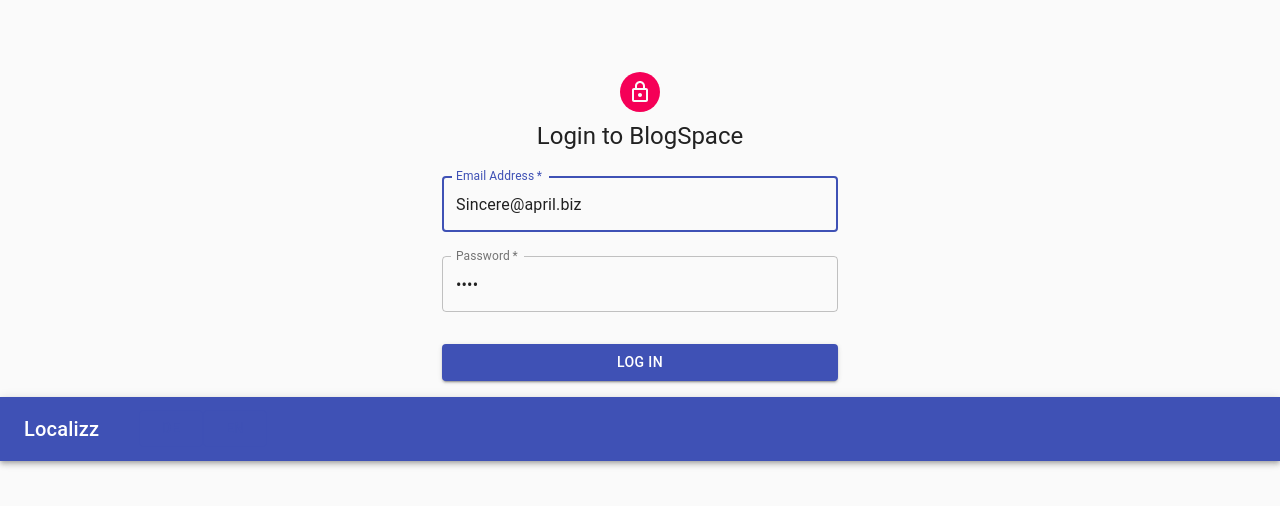
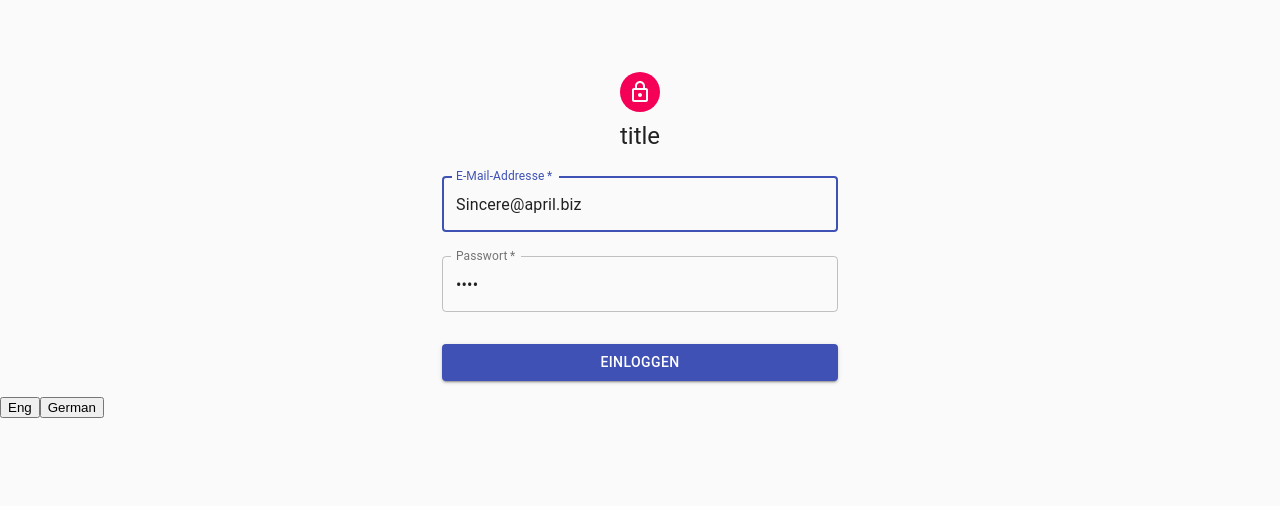
Before and after one commit to atulsh1983/language, a React (Create React App) app: page /login in a window 1280 px wide. Shown: the top 506 px of the page. Built offline with nearby package versions, Linux system fonts and the light colour scheme; no server answers; the HTML template or start-up script is replaced by a standard one.

Commit message:
button added

```diff
--- a/public/index.html
+++ b/public/index.html
@@ -4,37 +4,11 @@
     <meta charset="utf-8">
     <meta name="viewport" content="width=device-width, initial-scale=1, shrink-to-fit=no">
     <meta name="theme-color" content="#000000">
-    <!--
-      manifest.json provides metadata used when your web app is added to the
-      homescreen on Android. See https://developers.google.com/web/fundamentals/engage-and-retain/web-app-manifest/
-    -->
-    <link rel="manifest" href="%PUBLIC_URL%/manifest.json">
-    <link rel="shortcut icon" href="%PUBLIC_URL%/favicon.ico">
-    <!--
-      Notice the use of %PUBLIC_URL% in the tags above.
-      It will be replaced with the URL of the `public` folder during the build.
-      Only files inside the `public` folder can be referenced from the HTML.
 
-      Unlike "/favicon.ico" or "favicon.ico", "%PUBLIC_URL%/favicon.ico" will
-      work correctly both with client-side routing and a non-root public URL.
-      Learn how to configure a non-root public URL by running `npm run build`.
-    -->
-    <title>React App</title>
+    <title>Localizz</title>
   </head>
   <body>
-    <noscript>
-      You need to enable JavaScript to run this app.
-    </noscript>
     <div id="root"></div>
-    <!--
-      This HTML file is a template.
-      If you open it directly in the browser, you will see an empty page.
 
-      You can add webfonts, meta tags, or analytics to this file.
-      The build step will place the bundled scripts into the <body> tag.
-
-      To begin the development, run `npm start` or `yarn start`.
-      To create a production bundle, use `npm run build` or `yarn build`.
-    -->
   </body>
 </html>
--- a/public/locales/en/translation.json
+++ b/public/locales/en/translation.json
@@ -1,10 +1,10 @@
 {
-  "login": {
+
     "title": "Login to Localizz",
     "description": {
       "part1": "To get started, edit <1>src/App.js</1> and save to reload.",
       "part2": "Switch language between english and german using buttons above."
-    }
+
   }
 
 }
--- a/src/App.js
+++ b/src/App.js
@@ -11,7 +11,6 @@
   <>
     { isUserAuthenticated && <Navbar /> }
     <RouterComponent />
-    <Footer />
   </>
 )
 
--- a/src/components/navbar/Navbar.js
+++ b/src/components/navbar/Navbar.js
@@ -16,7 +16,7 @@
   },
 
   title: {
-    marginRight:'40px'
+    marginRight: '40px'
   },
   users: {
     marginRight: '10'
@@ -25,9 +25,10 @@
     marginRight: 'auto',
   },
   link: {
-    color:'white'
+    color: 'white'
   },
-  name: { flexGrow: 1,
+  name: {
+    flexGrow: 1,
     marginLeft: 'auto',
     marginTop: 10,
     minWidth: 130
@@ -50,7 +51,7 @@
     await setAnchorEl(null);
 
     await localStorage.removeItem("isAuth");
-    window.location.reload("./");
+    await window.location.reload("./");
   };
 
   const handleClose = () => {
@@ -73,7 +74,7 @@
             <Link href="/blogs/" className={classes.link}> Blogs</Link>
           </Button>
 
-          <div style={{ display: 'flex', flexDirection:'row'}}>
+          <div style={{ display: 'flex', flexDirection: 'row' }}>
             <Typography variant="subtitle1" className={classes.name}>
               User Name
             </Typography>
@@ -106,7 +107,6 @@
                 <MenuItem onClick={logoutUser}>Logout</MenuItem>
               </Menu>)
             }
-
           </div>
 
         </Toolbar>
--- a/src/i18n.js
+++ b/src/i18n.js
@@ -1,26 +1,69 @@
-import i18n from 'i18next';
-import Backend from 'i18next-http-backend';
-import LanguageDetector from 'i18next-browser-languagedetector';
-import { initReactI18next } from 'react-i18next';
+// import i18n from 'i18next';
+// import Backend from 'i18next-http-backend';
+// import LanguageDetector from 'i18next-browser-languagedetector';
+// import { initReactI18next } from 'react-i18next';
+
+// i18n
+//   // load translation using http -> see /public/locales
+//   // learn more: https://github.com/i18next/i18next-http-backend
+//   .use(Backend)
+//   // detect user language
+//   // learn more: https://github.com/i18next/i18next-browser-languageDetector
+//   .use(LanguageDetector)
+//   // pass the i18n instance to react-i18next.
+//   .use(initReactI18next)
+//   // init i18next
+//   // for all options read: https://www.i18next.com/overview/configuration-options
+//   .init({
+//     fallbackLng: 'en',
+//     debug: true,
+
+//     interpolation: {
+//       escapeValue: false, // not needed for react as it escapes by default
+//     },
+//   });
+
+// export default i18n;
+import i18n from "i18next";
+import { initReactI18next } from "react-i18next";
+
+const resources = {
+  en: {
+
+    translation: {
+      "title": "Login to Localizz",
+      "keywords": {
+        "email": "Email Address",
+        "password": "Password",
+      },
+      "btnText": {
+        "login": "Log In"
+      }
+
+    }
+  },
+  fr: {
+    translation: {
+      "keywords": {
+        "email": "E-Mail-Addresse",
+        "title": "Willkommen bei Localizz",
+        "password": "Passwort",
+      },
+      "btnText": {
+        "login": "Einloggen"
+      }
+    }
+  }
+};
 
 i18n
-  // load translation using http -> see /public/locales
-  // learn more: https://github.com/i18next/i18next-http-backend
-  .use(Backend)
-  // detect user language
-  // learn more: https://github.com/i18next/i18next-browser-languageDetector
-  .use(LanguageDetector)
-  // pass the i18n instance to react-i18next.
   .use(initReactI18next)
-  // init i18next
-  // for all options read: https://www.i18next.com/overview/configuration-options
   .init({
-    fallbackLng: 'en',
-    debug: true,
-
+    resources,
+    lng: "fr",
     interpolation: {
-      escapeValue: false, // not needed for react as it escapes by default
-    },
+      escapeValue: false
+    }
   });
 
 export default i18n;
--- a/src/pages/HomePage.js
+++ b/src/pages/HomePage.js
@@ -35,7 +35,7 @@
   return (
     <Grid container className={classes.root} spacing={1}>
       <Grid item xs={12}>
-        <Grid container justify="center" spacing={spacing} >
+        <Grid container justifyContent="center" spacing={spacing} >
 
           <Grid item>
             <Card className={classes.card}>
--- a/src/pages/LoginPage.js
+++ b/src/pages/LoginPage.js
@@ -28,10 +28,11 @@
 
 
 export default function LoginPage(props) {
+  const {t, i18n} = props
   const classes = useStyles();
+
   const [email, setEmail] = useState('Sincere@april.biz');
   const [password, setPassword] = useState('Bret');
-
 
   const onEmailChange = e => {
     setEmail(e.target.value);
@@ -44,7 +45,7 @@
   }
 
   const onSubmit = async event => {
-      console.log("in on submit");
+    console.log("in on submit");
     event.preventDefault();
     props.doLogin()
 
@@ -59,7 +60,7 @@
           <LockOutlinedIcon />
         </Avatar>
         <Typography component="h1" variant="h5">
-          Login to BlogSpace
+          {t('title')}
         </Typography>
 
         <form className={classes.form}>
@@ -69,7 +70,7 @@
             required
             fullWidth
             id="email"
-            label="Email Address"
+            label={t('keywords.email')}
             name="email"
             autoComplete="email"
             value={email}
@@ -84,7 +85,7 @@
             fullWidth
             name="password"
             value={password}
-            label="Password"
+            label={t('keywords.password')}
             type="password"
             id="password"
             autoComplete="current-password"
@@ -98,7 +99,7 @@
             className={classes.submit}
             onClick={onSubmit}
           >
-            Log In
+            {t('btnText.login')}
           </Button>
 
         </form>
--- a/src/router/index.js
+++ b/src/router/index.js
@@ -3,8 +3,12 @@
 import HomePage from '../pages/HomePage';
 import { BrowserRouter as Router, Switch, Route, Redirect, Link } from 'react-router-dom';
 import '../App';
+import { useTranslation } from 'react-i18next';
+
 
 const LoginFailed = () => {
+
+
     return (
         <div className="LoggedOut" >
             <h3>You are not logged in,
@@ -18,13 +22,16 @@
 const RouterComponent = () => {
 
     const state = { isUserAuthenticated: localStorage.getItem("isAuth") };
+    const { t, i18n } = useTranslation()
 
+    const changeLanguage = (lng) => {
+        i18n.changeLanguage(lng);
+    };
 
     async function doUserAuthen() {
         await localStorage.setItem("isAuth", true);
         window.location.href = "/";
     }
-
     return (
         <>
             <Router>
@@ -36,15 +43,23 @@
                         }} />
                     <Route path="/home/" exact>
                         {
-                            state.isUserAuthenticated ? <HomePage /> : <LoginFailed />
+                            state.isUserAuthenticated ? <HomePage t={t} /> : <LoginFailed t={t} />
                         }
                     </Route>
                     <Route path="/login" >
-                        <LoginPage doLogin={doUserAuthen} />
+                        <LoginPage t={t} doLogin={doUserAuthen} />
                     </Route>
 
                 </Switch>
             </Router>
+            <div style={{ display: "flex", flexDirection: "row" }}>
+                <button onClick={() => changeLanguage('en')}>
+                    {t('Eng')}
+                </button> <button onClick={() => changeLanguage('fr')}>
+                    {t('German')}
+                </button>
+            </div>
+
         </>
     );
 };
```
Also changed, not shown: 1 other file (tests, documents, lock files or other folders). Lines whose indentation alone changed are shown as unchanged.
